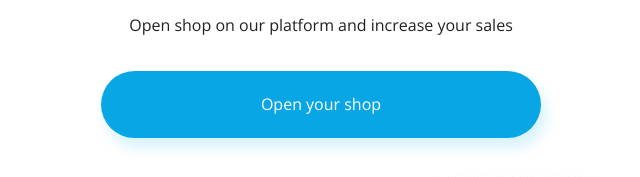
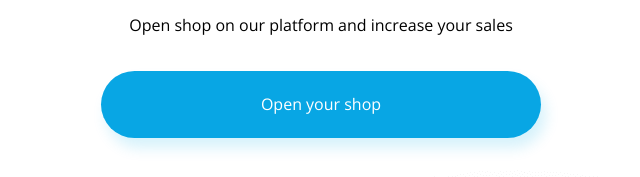
Before and after one commit to swietlikk/BestShop, a plain HTML site: page index.html in a window 1280 px wide. Shown: the part 252-429 px from the top of the page, 319-959 px from the left. Drawn offline with nearby package versions, Linux system fonts and the light colour scheme.

Commit message:
poprawiony kod css

```diff
--- a/css/style.css
+++ b/css/style.css
@@ -77,7 +77,6 @@
     display: flex;
     justify-content: center;
     flex-direction: column;
-    color: var(--);
     font-family: 'Nunito Sans', sans-serif;
 }
 
@@ -94,7 +93,7 @@
     margin-bottom: 2.375rem;
     font-size: 1rem;
     font-family: 'Open Sans';
-    color: var(--color-black: #000000;);
+    color: var(--color-black);
     font-weight: normal;
 }
 
```
Also changed, not shown: index.html (+0 -1 lines).
